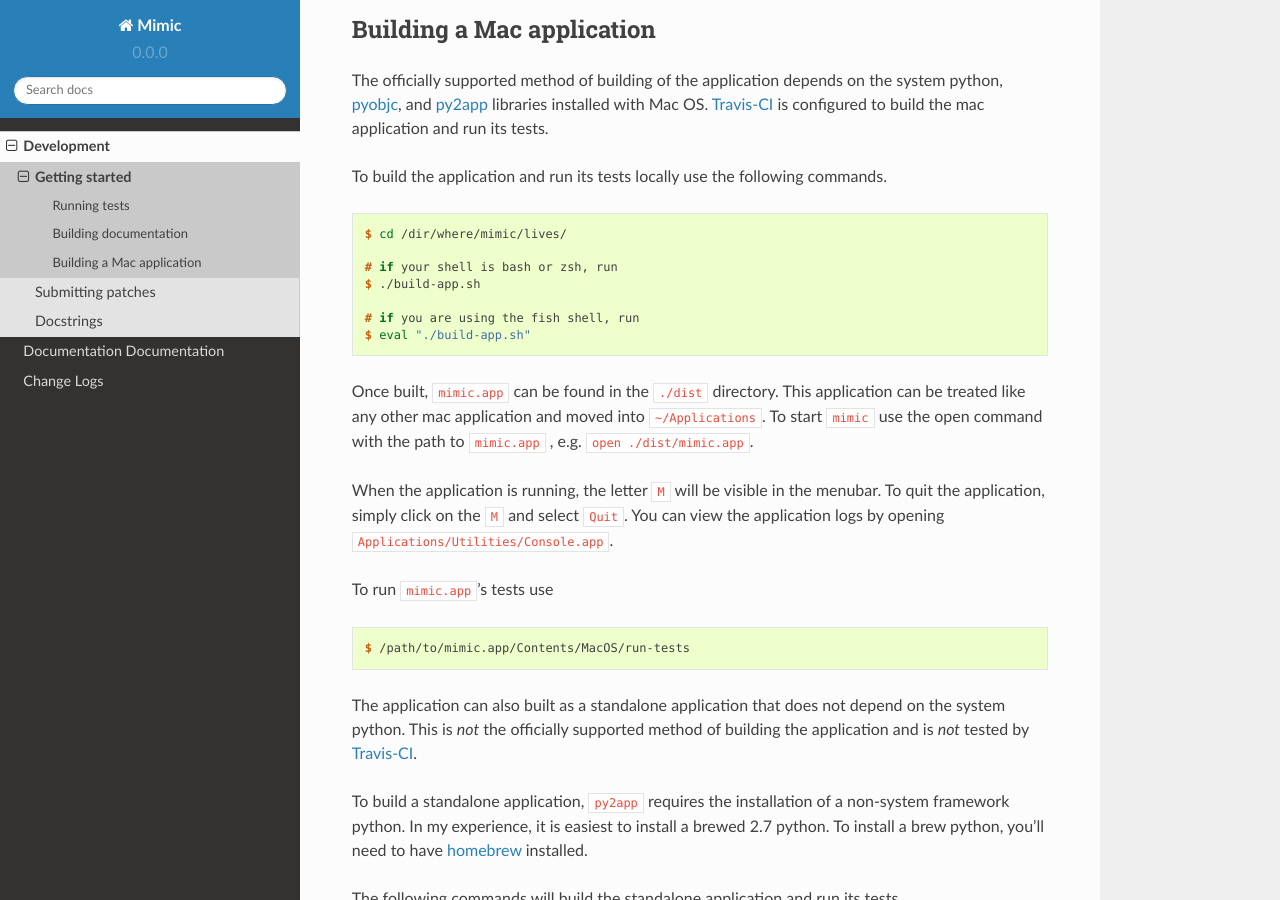
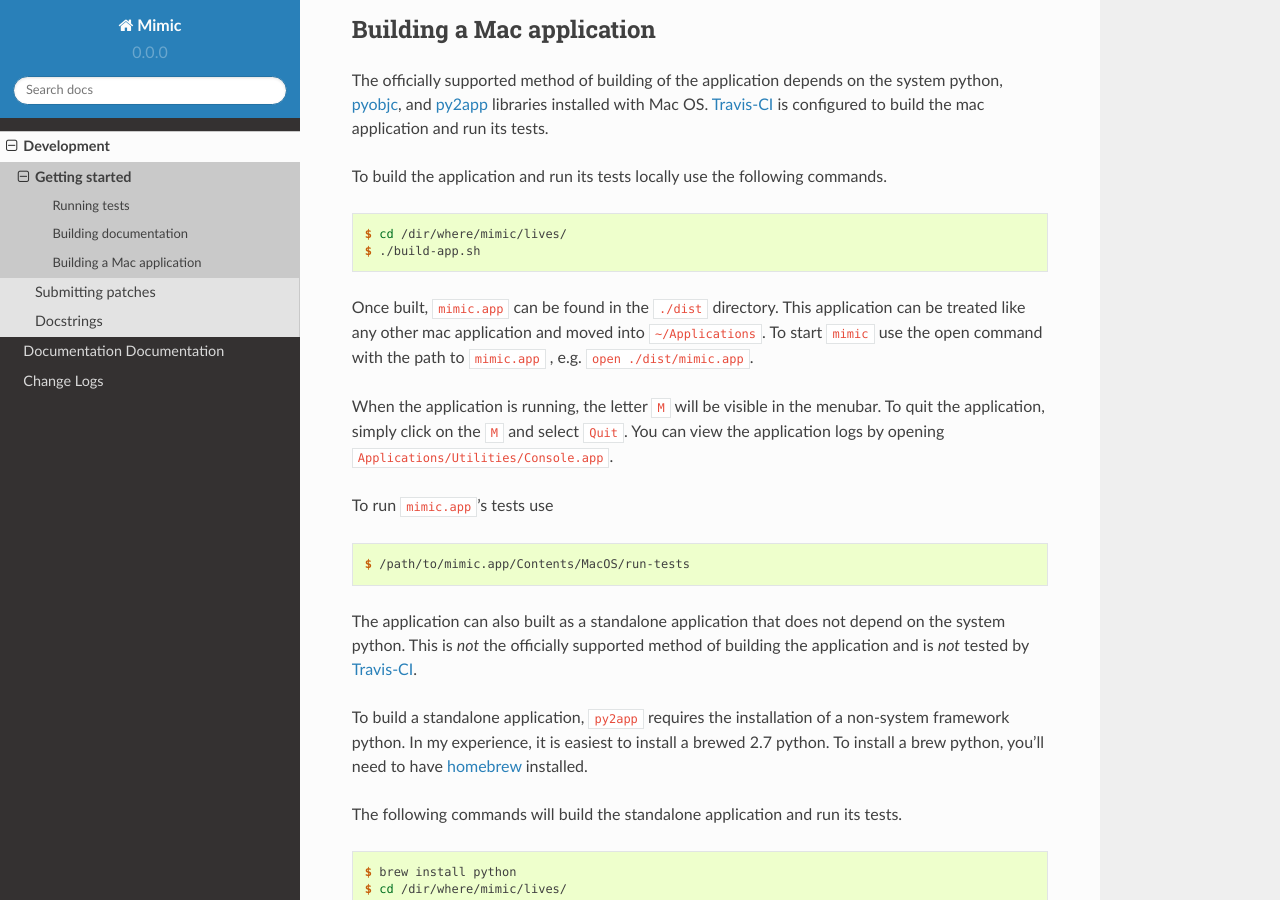
Before and after one commit to rackerlabs/mimic, a Sphinx documentation site: the page built from docs/development/getting-started.rst, in a window 1280 px wide and 900 px high, scrolled down 1688 px. Built offline with Sphinx 7.4.7 and the Read the Docs theme 2.0.0, drawn with Linux system fonts in a browser that asks for light colours.

Commit message:
no need for eval

```diff
--- a/docs/development/getting-started.rst
+++ b/docs/development/getting-started.rst
@@ -96,12 +96,8 @@
 .. code-block:: console
 
    $ cd /dir/where/mimic/lives/
-
-   # if your shell is bash or zsh, run
    $ ./build-app.sh
 
-   # if you are using the fish shell, run
-   $ eval "./build-app.sh"
 
 Once built, ``mimic.app`` can be found in the ``./dist`` directory.
 This application can be treated like any other mac application and moved into
```
